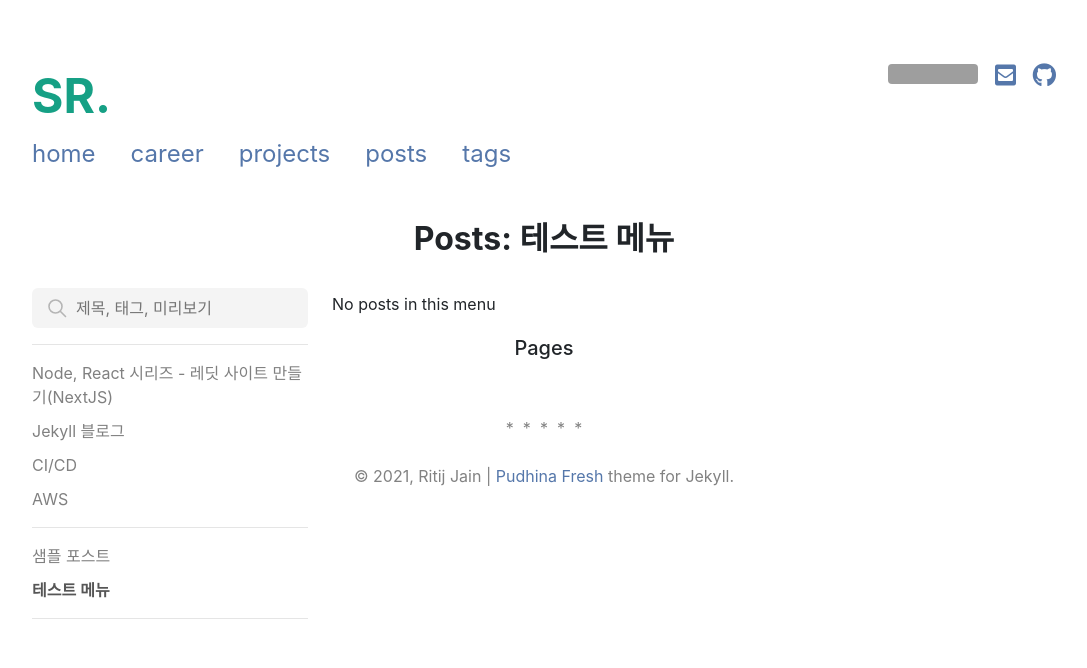
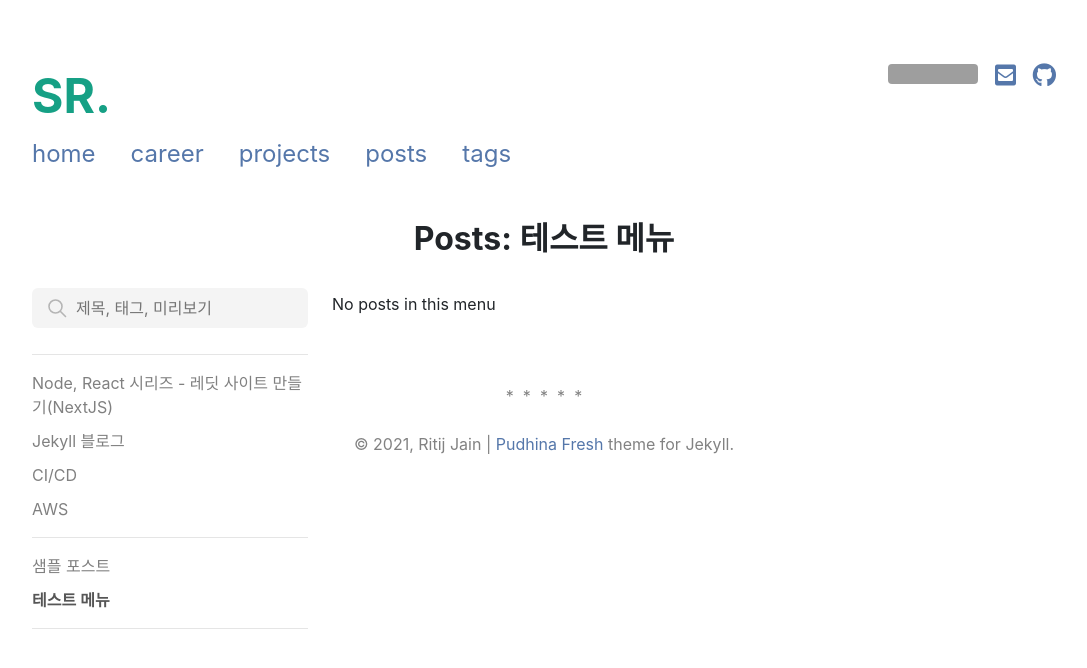
Before and after one commit to StdRunner/StdRunner.github.io, a Jekyll site: the page built from pages/menus/testmenu.html, in a window 1280 px wide. Shown: the top 668 px of the page, without its empty margins (96-1183 px from the left). Built offline with Jekyll 4.4.1, drawn with Linux system fonts in a browser that asks for light colours; nearby versions of some CDN libraries; grey boxes are pictures that could not be loaded.

Commit message:
- 포스트 검색 결과 UI 추가 - 포스트 검색 하이라이트 스타일 변경 - 페이지 없을 때 페이지 타이틀 제거

```diff
--- a/_layouts/menu.html
+++ b/_layouts/menu.html
@@ -4,7 +4,12 @@
 {% assign posts = site.posts %}
 <div class="posts_pannel">
   <div class="posts_menu">
-    <input class="search-keyword" type="text" onchange="search(event)" placeholder="제목, 태그, 미리보기"/>
+    <input class="search-input" type="text" onchange="search(event)" placeholder="제목, 태그, 미리보기"/>
+    <div id="search-result" class="search-result hidden">
+      <span id="search-keyword"></span>에 대한 검색결과입니다.
+      <br />
+      <span id="search-count"></span>
+    </div>
     <hr>
     {% assign menus = site.data.menus.real-menus %}
     {% include menu_loop.html %}
@@ -24,7 +29,7 @@
       {% endif %}
     </div>
   </div>
-  <h5 class="posts-pages-title">Pages</h5>
+  <h5 class="posts-pages-title" id="posts-pages-title">Pages</h5>
   <div class="posts-pages" id="posts-pages"></div>
 </div>
 
--- a/assets/css/main.css
+++ b/assets/css/main.css
@@ -398,7 +398,7 @@
 /**/
 
 /* post search */
-.search-keyword {
+.search-input {
   width: 100%;
   height: 40px;
   border: none;
@@ -410,11 +410,21 @@
   background-position: 0.8rem;
   border-radius: 6px;
   outline: none;
+  margin-bottom: 10px;
+}
+
+#search-keyword {
+  font-weight: bolder;
+  color: darkblue;
+}
+
+#search-count {
+  font-weight: bolder;
 }
 
 .maching-keyword {
   font-weight: bolder;
-  color: #57a;
+  color: darkblue;
 }
 /* post search end */
 
--- a/assets/js/pagination.js
+++ b/assets/js/pagination.js
@@ -14,7 +14,11 @@
  *    (parseInt(totalcnt/10) + 1)
  */
 const pagination = () => {
+    document.getElementById('posts-pages-title').classList.add('hidden');
+
     if(totalcnt > 10) {
+        document.getElementById('posts-pages-title').classList.remove('hidden');
+
         for(i=1; i<=pageCnt; i++) {
         // 페이지 버튼 생성
         const pageTag = document.createElement('span');
--- a/assets/js/search.js
+++ b/assets/js/search.js
@@ -21,6 +21,15 @@
     postCards = searchPostCards;
     pageCnt = totalcnt%10 === 0 ? totalcnt/10 : (parseInt(totalcnt/10) + 1);
 
+    // 검색 결과 요약
+    document.getElementById('search-keyword').innerText = keyword;
+    document.getElementById('search-count').innerText = totalcnt + '건';
+    if(keyword === '') {
+        document.getElementById('search-result').classList.add('hidden');
+    } else {
+        document.getElementById('search-result').classList.remove('hidden');
+    }
+
     // 전체 포스트 hidden
     [].forEach.call(document.getElementsByClassName("card-body"), function (postCard) {
         postCard.parentNode.classList.add("hidden")
```
Also changed, not shown: other parts of _layouts/menu.html (+0 -2 lines), pages/posts.html (+7 -4 lines).
